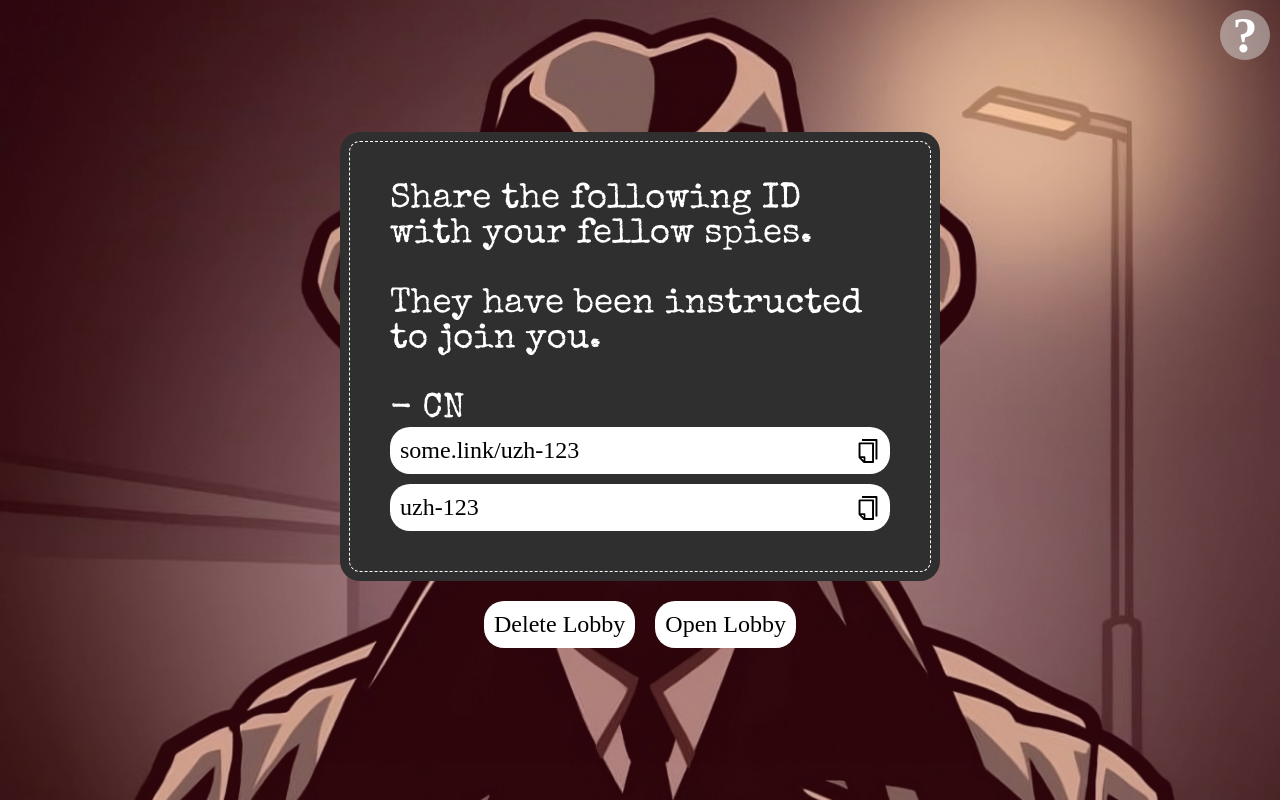
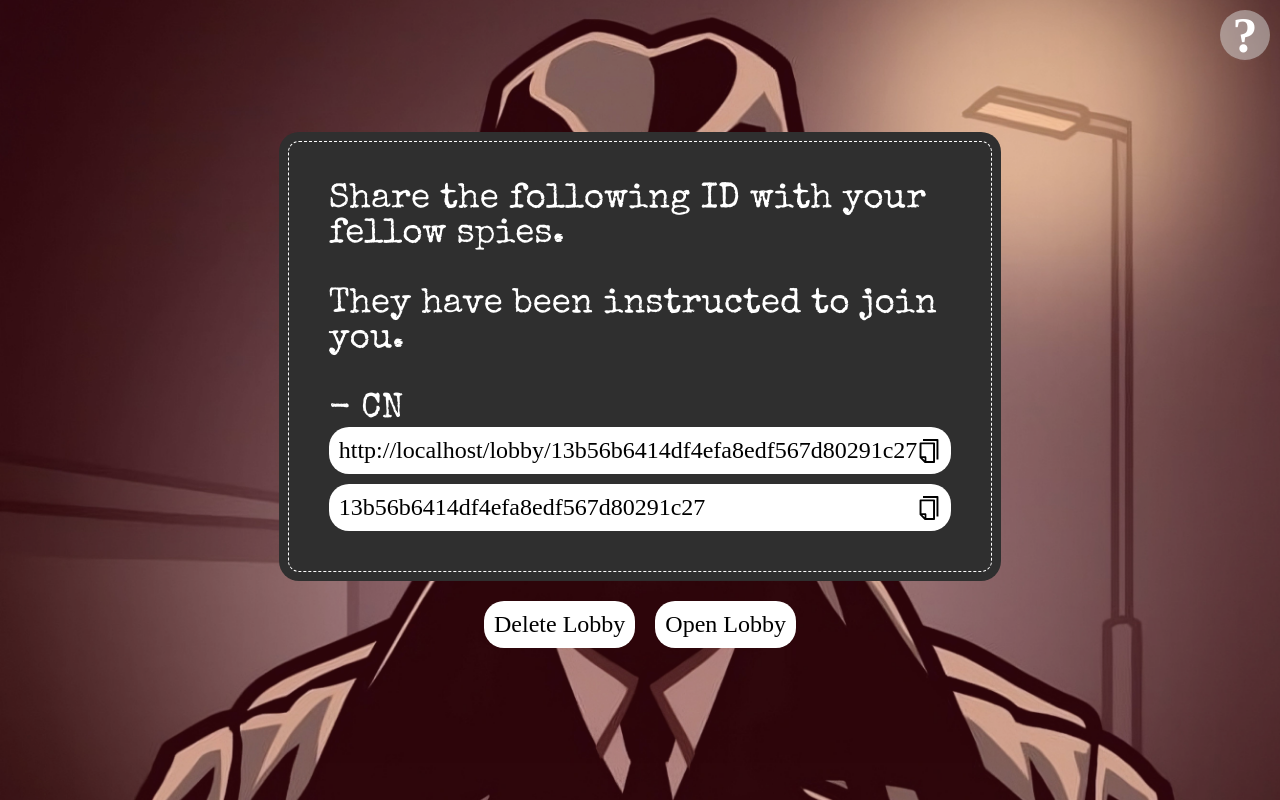
Before and after one commit to cyrimu/sopra-fs25-group-16-client, a Next.js app: page /create/id in a window 1280 px wide. Built offline with nearby package versions, Linux system fonts and the light colour scheme; a web font is replaced by a local one; what @ant-design/nextjs-registry would draw is missing.

Commit message:
move the share id screen inside the query directory

```diff
--- /dev/null
+++ b/app/create/[id]/page.tsx
@@ -0,0 +1,77 @@
+"use client";
+import "@ant-design/v5-patch-for-react-19";
+import { useRouter } from "next/navigation";
+import styles from "@/styles/page.module.css";
+import { CopyOutlined } from "@ant-design/icons";
+import { selectLobbyId } from "@/lib/features/lobby";
+import { useSelector } from "react-redux";
+
+export default function Create() {
+  const router = useRouter();
+  const id = useSelector(selectLobbyId);
+  const url = `${window.location.origin}/lobby/${id}`;
+
+  function handleOpenLobby() {
+    router.push(`/lobby/${id}`);
+  }
+
+  function handleDeleteLobby() {
+    router.back();
+  }
+
+  return (
+    <div className={styles.centered}>
+      <div className={styles.redOverlay}></div>
+      <div className={styles.messageContainer}>
+        <div className={styles.messageField}>
+          Share the following ID with your fellow spies. <br />
+          <br />
+          They have been instructed to join you. <br />
+          <br />
+          - CN
+          <br />
+          <button
+            className={styles.regularButton}
+            style={{ width: "100%", marginBottom: "10px" }}
+            onClick={() => navigator.clipboard.writeText(url)}
+          >
+            <div
+              style={{
+                display: "flex",
+                justifyContent: "space-between",
+                width: "100%",
+              }}
+            >
+              <span>{url}</span>
+              <CopyOutlined />
+            </div>
+          </button>
+          <button
+            className={styles.regularButton}
+            style={{ width: "100%" }}
+            onClick={id ? () => navigator.clipboard.writeText(id) : undefined}
+          >
+            <div
+              style={{
+                display: "flex",
+                justifyContent: "space-between",
+                width: "100%",
+              }}
+            >
+              <span>{id}</span>
+              <CopyOutlined />
+            </div>
+          </button>
+        </div>
+        <div className={styles.regularButtonContainer}>
+          <button className={styles.regularButton} onClick={handleDeleteLobby}>
+            Delete Lobby
+          </button>
+          <button className={styles.regularButton} onClick={handleOpenLobby}>
+            Open Lobby
+          </button>
+        </div>
+      </div>
+    </div>
+  );
+}
--- a/app/create/id/page.tsx
+++ /dev/null
@@ -1,45 +0,0 @@
-"use client";
-import "@ant-design/v5-patch-for-react-19";
-import {useRouter} from "next/navigation";
-import styles from "@/styles/page.module.css";
-import {CopyOutlined} from "@ant-design/icons";
-
-
-export default function Create() {
-    const router = useRouter();
-    return (
-        <div className={styles.centered}>
-            <div className={styles.redOverlay}></div>
-            <div className={styles.messageContainer}>
-                <div className={styles.messageField}>
-                    Share the following ID with your fellow spies. <br/>
-                    <br/>
-                    They have been instructed to join you. <br/>
-                    <br/>
-                    - CN
-                    <br/>
-                    <button className={styles.regularButton} style={{width: '100%', marginBottom: '10px'}} onClick={() => navigator.clipboard.writeText('insert copyable text when ready')}>
-                        <div style={{display: 'flex', justifyContent: 'space-between', width: '100%'}}>
-                            <span>some.link/uzh-123</span>
-                            <CopyOutlined/>
-                        </div>
-                    </button>
-                    <button className={styles.regularButton} style={{width: '100%'}} onClick={() => navigator.clipboard.writeText('insert copyable text when ready')}>
-                        <div style={{display: 'flex', justifyContent: 'space-between', width: '100%'}}>
-                            <span>uzh-123</span>
-                            <CopyOutlined/>
-                        </div>
-                    </button>
-                </div>
-                <div className={styles.regularButtonContainer}>
-                    <button className={styles.regularButton} onClick={() => router.push("/")}>
-                        Delete Lobby
-                    </button>
-                    <button className={styles.regularButton} onClick={() => router.push("create/id")}>
-                        Open Lobby
-                    </button>
-                </div>
-            </div>
-        </div>
-    );
-}
```
